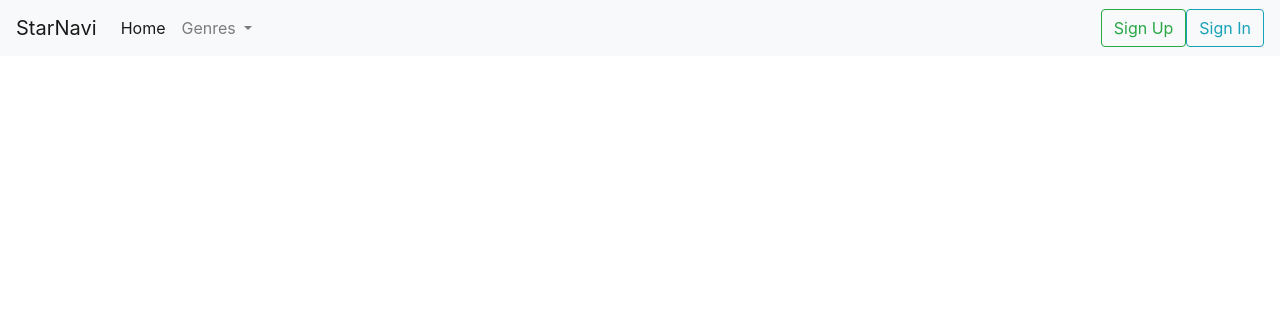
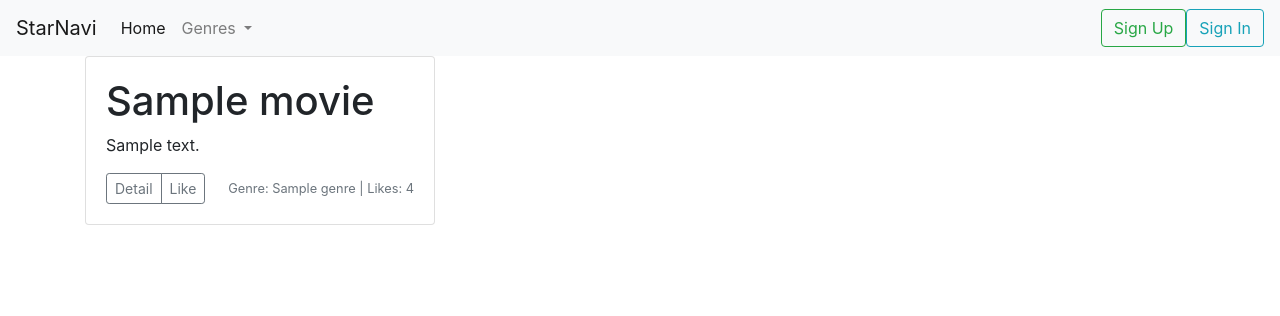
Before and after one commit to vlsh1n/StarNaviTestApp, a Django app: page / in a window 1280 px wide. Shown: the top 316 px of the page. Run offline with Django 3.2, Linux system fonts and the light colour scheme; tables that the repository leaves empty hold one stand-in row (values such as "Sample post"); parts of the project's set-up code (start-up, migrations or seed data) failed here and were passed over; some libraries are stand-ins or nearby versions.

Commit message:
made logic for show list of posts for index template

```diff
--- a/StarNavi/imdb/templates/imdb/index.html
+++ b/StarNavi/imdb/templates/imdb/index.html
@@ -58,8 +58,30 @@
 
 {% block content %}
 
+<div class="container">
+    <div class="row">
+        {% for movie in movies %}
+        <div class="col-md-4">
+            <div class="card mb-4 box-shadow">
+                <div class="card-body">
+                    <h1>{{ movie.title }}</h1>
+                    <p class="card-text">{{ movie.description }}</p>
+                    <div class="d-flex justify-content-between align-items-center">
+                        <div class="btn-group">
+                            <a href="{{ movie.get_absolute_url }}" class="btn btn-sm btn-outline-secondary" role="button">Detail</a>
+                            <a href="#" class="btn btn-sm btn-outline-secondary" role="button">Like</a>
+                        </div>
+                        <small class="text-muted">Genre: {{ movie.genre }} | Likes: {{ movie.rating }}</small>
+                    </div>
+                </div>
+            </div>
+        </div>
+        {% endfor %}
+    </div>
+</div>
 
 {% endblock %}
+
 <!-- Optional JavaScript -->
 <!-- jQuery first, then Popper.js, then Bootstrap JS -->
 <script src="https://code.jquery.com/jquery-3.2.1.slim.min.js" integrity="sha384-KJ3o2DKtIkvYIK3UENzmM7KCkRr/rE9/Qpg6aAZGJwFDMVNA/GpGFF93hXpG5KkN" crossorigin="anonymous"></script>
```
